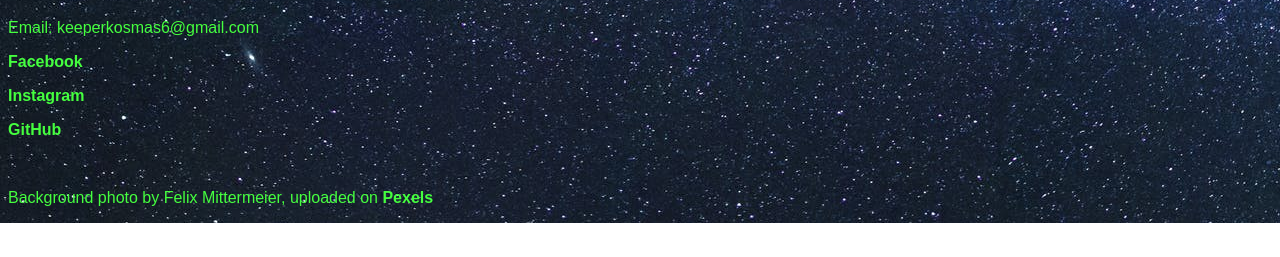
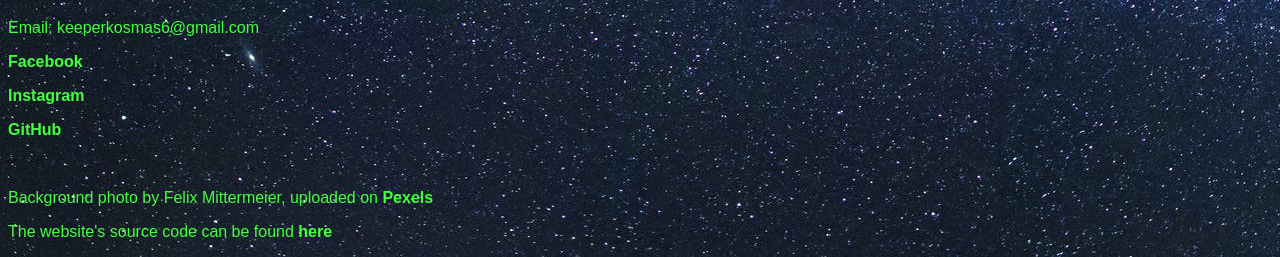
Before and after one commit to kosmas12/Kosmas12.github.io, a plain HTML site: page index.html in a window 1280 px wide. Shown: the part 735-992 px from the top of the page. Before the commit the page ends 958 px from the top, so only its background shows below. Drawn offline with Linux system fonts and the light colour scheme.

Commit message:
Added anchor tag to the source code

```diff
--- a/index.html
+++ b/index.html
@@ -55,5 +55,6 @@
   <p><a href="https://github.com/kosmas12">GitHub</a> </p>
   <br>
   <p>Background photo by Felix Mittermeier, uploaded on <a href="https://www.pexels.com/">Pexels</a></p>
+  <p>The website's source code can be found <a href="https://github.com/kosmas12/Kosmas12.github.io">here</a></p>
   </body>
 </html>
```
